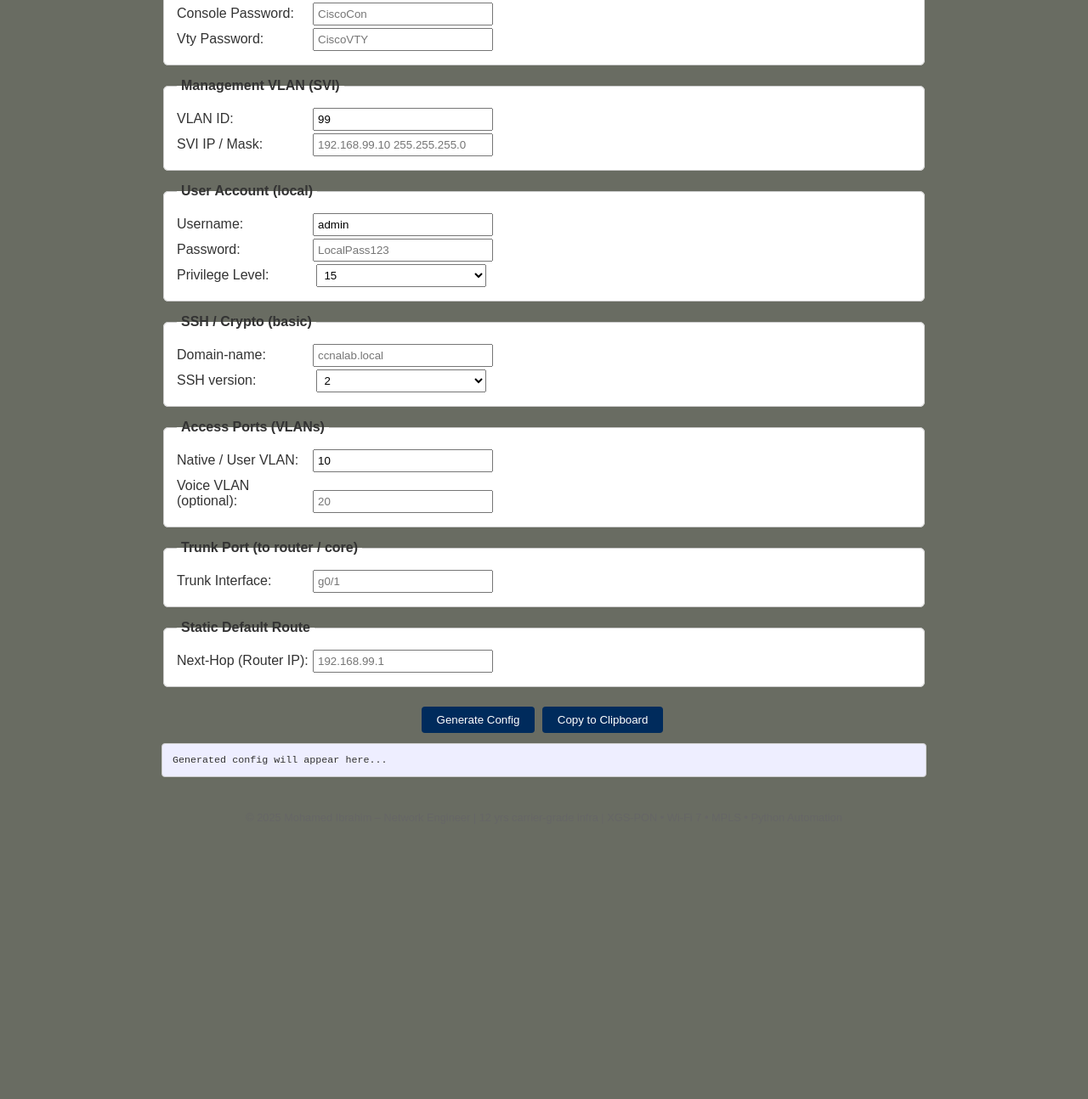
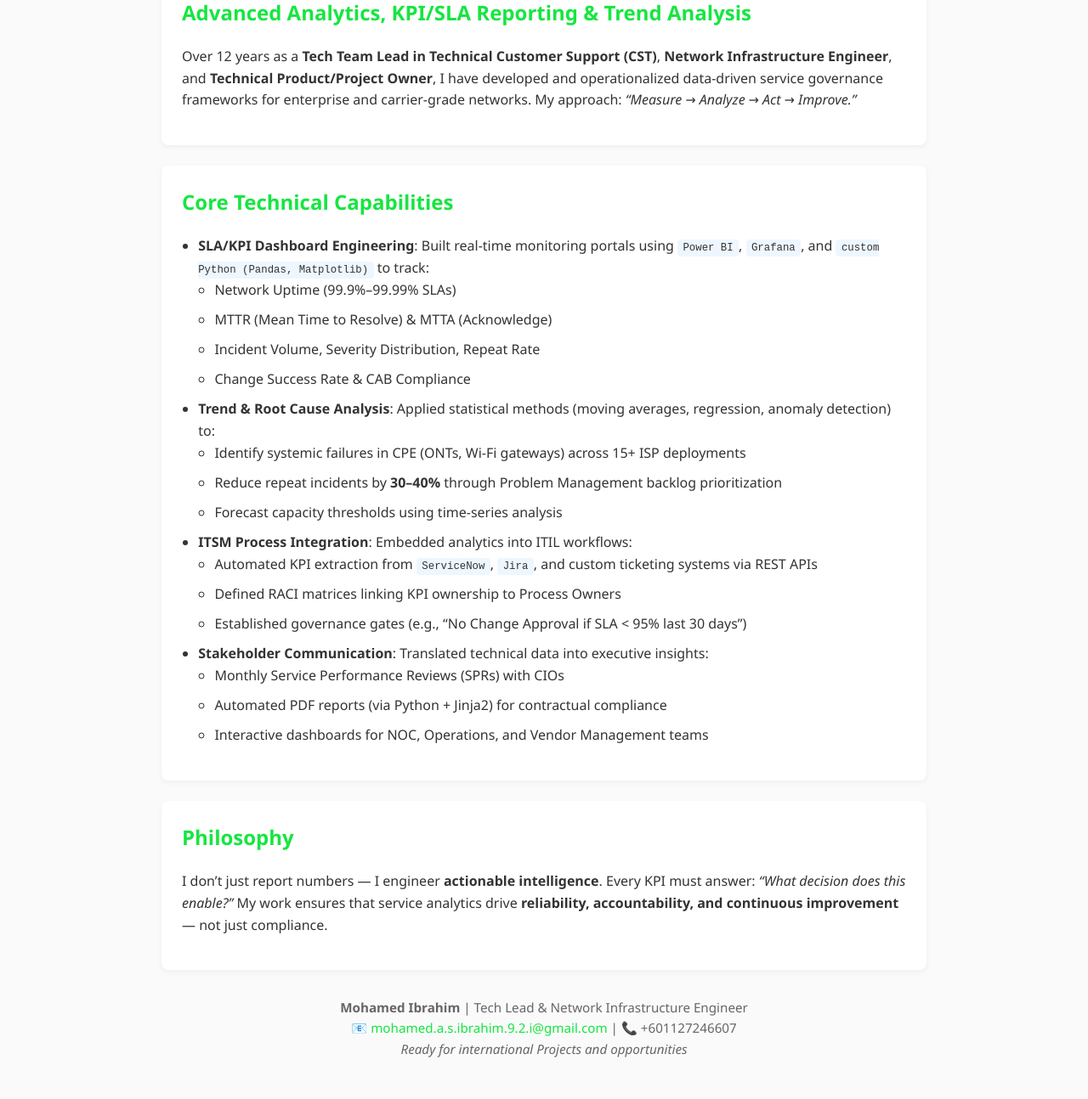
Before and after one commit to mohamedasibrahim92i/KPIs, a plain HTML site: page index.html in a window 1280 px wide. Shown: the part 203-1497 px from the top of the page at 85% size. Before the commit the page ends 1193 px from the top, so only its background shows below. Drawn offline with Linux system fonts and the light colour scheme.

Commit message:
Update index.html

```diff
--- a/index.html
+++ b/index.html
@@ -1,163 +1,139 @@
 <!DOCTYPE html>
 <html lang="en">
 <head>
-  <meta charset="UTF-8">
-  <title>CCNA Config Generator – Mohamed Ibrahim</title>
-  <meta name="viewport" content="width=device-width, initial-scale=1">
+  <meta charset="UTF-8" />
+  <meta name="viewport" content="width=device-width, initial-scale=1.0"/>
+  <title>Mohamed Ibrahim | KPI/SLA & Service Analytics Expertise</title>
   <style>
-    body{font-family:Arial,Helvetica,sans-serif;margin:0;padding:0;background:#696c62;color:#333}
-    header{background:#3deebc;color:#fff;padding:20px 0;text-align:center}
-    header h1{margin:0;font-size:1.6em}
-    header p{margin:5px 0 0;font-size:0.95em}
-    .container{max-width:900px;margin:20px auto;padding:0 15px}
-    fieldset{background:#fff;border:1px solid #ccc;border-radius:6px;margin-bottom:15px;padding:15px}
-    legend{font-weight:bold;padding:0 5px}
-    label{display:inline-block;width:160px;margin:6px 0}
-    input[type=text],input[type=password],select{width:200px;padding:4px}
-    button{padding:8px 18px;margin:8px 4px 0 0;border:none;border-radius:4px;background:#002b5c;color:#fff;cursor:pointer}
-    button:hover{background:#004a92}
-    pre{background:#eef;border:1px solid #ccc;border-radius:4px;padding:12px;font-size:0.9em;white-space:pre-wrap}
-    footer{text-align:center;font-size:0.8em;color:#666;padding:20px 0}
+    body {
+      font-family: 'Segoe UI', Tahoma, Geneva, Verdana, sans-serif;
+      line-height: 1.6;
+      color: #333;
+      max-width: 900px;
+      margin: 0 auto;
+      padding: 2rem;
+      background-color: #fafafa;
+    }
+    header {
+      text-align: center;
+      margin-bottom: 2.5rem;
+      border-bottom: 2px solid #809d8a;
+      padding-bottom: 1.5rem;
+    }
+    h1 {
+      color: #809d8a;
+      margin: 0;
+    }
+    .subtitle {
+      color: #555;
+      font-style: italic;
+    }
+    .section {
+      background: white;
+      padding: 1.5rem;
+      margin-bottom: 1.5rem;
+      border-radius: 8px;
+      box-shadow: 0 2px 6px rgba(0,0,0,0.05);
+    }
+    h2 {
+      color: #16e640;;
+      margin-top: 0;
+    }
+    ul {
+      padding-left: 1.2rem;
+    }
+    li {
+      margin-bottom: 0.6rem;
+    }
+    .tool {
+      background: #eef7ff;
+      padding: 0.2rem 0.4rem;
+      border-radius: 4px;
+      font-family: monospace;
+      font-size: 0.95em;
+    }
+    footer {
+      text-align: center;
+      margin-top: 2rem;
+      color: #666;
+      font-size: 0.95em;
+    }
+    a {
+      color: #16e640;
+      text-decoration: none;
+    }
+    a:hover {
+      text-decoration: underline;
+    }
   </style>
 </head>
 <body>
+  <header>
+    <h1>Mohamed Ibrahim</h1>
+    <div class="subtitle">Senior NetServices & Automation Engineer | Tech Lead | Technical Product Owner</div>
+  </header>
 
-<header>
-  <h1>CCNA Config Generator</h1>
-  <p>
-    Crafted by <strong>Mohamed Ibrahim</strong> &nbsp;|&nbsp;
-    <a href="https://mohamedibrahimi.netlify.app" style="color:#fff">Portfolio</a> &nbsp;|&nbsp;
-    <a href="mailto:mohamed.a.s.ibrahim.9.2.i@gmail.com" style="color:#fff">Email</a> &nbsp;|&nbsp;
-    WhatsApp: +601127246607
-  </p>
-</header>
-
-<div class="container">
-  <fieldset>
-    <legend>Basic Device Info</legend>
-    <label>Hostname:</label><input type="text" id="host" placeholder="Switch01"><br>
-    <label>Enable Secret:</label><input type="password" id="enSec" placeholder="CCNA123!"><br>
-    <label>Console Password:</label><input type="password" id="conPass" placeholder="CiscoCon"><br>
-    <label>Vty Password:</label><input type="password" id="vtyPass" placeholder="CiscoVTY"><br>
-  </fieldset>
-
-  <fieldset>
-    <legend>Management VLAN (SVI)</legend>
-    <label>VLAN ID:</label><input type="text" id="mgmtVlan" value="99"><br>
-    <label>SVI IP / Mask:</label><input type="text" id="mgmtIP" placeholder="192.168.99.10 255.255.255.0"><br>
-  </fieldset>
-
-  <fieldset>
-    <legend>User Account (local)</legend>
-    <label>Username:</label><input type="text" id="user" value="admin"><br>
-    <label>Password:</label><input type="password" id="userPass" placeholder="LocalPass123"><br>
-    <label>Privilege Level:</label>
-    <select id="priv"><option value="15">15</option><option value="1">1</option></select><br>
-  </fieldset>
-
-  <fieldset>
-    <legend>SSH / Crypto (basic)</legend>
-    <label>Domain-name:</label><input type="text" id="domain" placeholder="ccnalab.local"><br>
-    <label>SSH version:</label>
-    <select id="sshVer"><option value="2">2</option><option value="1">1</option></select><br>
-  </fieldset>
-
-  <fieldset>
-    <legend>Access Ports (VLANs)</legend>
-    <label>Native / User VLAN:</label><input type="text" id="userVlan" value="10"><br>
-    <label>Voice VLAN (optional):</label><input type="text" id="voiceVlan" placeholder="20"><br>
-  </fieldset>
-
-  <fieldset>
-    <legend>Trunk Port (to router / core)</legend>
-    <label>Trunk Interface:</label><input type="text" id="trunkInt" placeholder="g0/1"><br>
-  </fieldset>
-
-  <fieldset>
-    <legend>Static Default Route</legend>
-    <label>Next-Hop (Router IP):</label><input type="text" id="gwIP" placeholder="192.168.99.1"><br>
-  </fieldset>
-
-  <div style="text-align:center">
-    <button onclick="genConfig()">Generate Config</button>
-    <button onclick="copyConfig()">Copy to Clipboard</button>
+  <div class="section">
+    <h2>Advanced Analytics, KPI/SLA Reporting & Trend Analysis</h2>
+    <p>
+      Over 12 years as a <strong>Tech Team Lead in Technical Customer Support (CST)</strong>,
+      <strong>Network Infrastructure Engineer</strong>, and <strong>Technical Product/Project Owner</strong>,
+      I have developed and operationalized data-driven service governance frameworks for enterprise and carrier-grade networks.
+      My approach: <em>“Measure → Analyze → Act → Improve.”</em>
+    </p>
   </div>
 
-  <pre id="output">Generated config will appear here...</pre>
-</div>
+  <div class="section">
+    <h2>Core Technical Capabilities</h2>
+    <ul>
+      <li><strong>SLA/KPI Dashboard Engineering</strong>: Built real-time monitoring portals using <span class="tool">Power BI</span>, <span class="tool">Grafana</span>, and <span class="tool">custom Python (Pandas, Matplotlib)</span> to track:
+        <ul>
+          <li>Network Uptime (99.9%–99.99% SLAs)</li>
+          <li>MTTR (Mean Time to Resolve) & MTTA (Acknowledge)</li>
+          <li>Incident Volume, Severity Distribution, Repeat Rate</li>
+          <li>Change Success Rate & CAB Compliance</li>
+        </ul>
+      </li>
+      <li><strong>Trend & Root Cause Analysis</strong>: Applied statistical methods (moving averages, regression, anomaly detection) to:
+        <ul>
+          <li>Identify systemic failures in CPE (ONTs, Wi-Fi gateways) across 15+ ISP deployments</li>
+          <li>Reduce repeat incidents by <strong>30–40%</strong> through Problem Management backlog prioritization</li>
+          <li>Forecast capacity thresholds using time-series analysis</li>
+        </ul>
+      </li>
+      <li><strong>ITSM Process Integration</strong>: Embedded analytics into ITIL workflows:
+        <ul>
+          <li>Automated KPI extraction from <span class="tool">ServiceNow</span>, <span class="tool">Jira</span>, and custom ticketing systems via REST APIs</li>
+          <li>Defined RACI matrices linking KPI ownership to Process Owners</li>
+          <li>Established governance gates (e.g., “No Change Approval if SLA < 95% last 30 days”)</li>
+        </ul>
+      </li>
+      <li><strong>Stakeholder Communication</strong>: Translated technical data into executive insights:
+        <ul>
+          <li>Monthly Service Performance Reviews (SPRs) with CIOs</li>
+          <li>Automated PDF reports (via Python + Jinja2) for contractual compliance</li>
+          <li>Interactive dashboards for NOC, Operations, and Vendor Management teams</li>
+        </ul>
+      </li>
+    </ul>
+  </div>
 
-<footer>
-  © 2025 Mohamed Ibrahim – Network Engineer | 12 yrs carrier-grade infra | XGS-PON • Wi-Fi 7 • MPLS • Python Automation
-</footer>
+  <div class="section">
+    <h2>Philosophy</h2>
+    <p>
+      I don’t just report numbers — I engineer <strong>actionable intelligence</strong>.
+      Every KPI must answer: <em>“What decision does this enable?”</em>
+      My work ensures that service analytics drive <strong>reliability, accountability, and continuous improvement</strong> — not just compliance.
+    </p>
+  </div>
 
-<script>
-  function genConfig(){
-    const h   = document.getElementById('host').value.trim() || 'Switch';
-    const en  = document.getElementById('enSec').value.trim() || 'CCNA123';
-    const con = document.getElementById('conPass').value.trim() || 'ConPass';
-    const vty = document.getElementById('vtyPass').value.trim() || 'VtyPass';
-    const mgmtVlan = document.getElementById('mgmtVlan').value.trim() || '99';
-    const mgmtIP = document.getElementById('mgmtIP').value.trim() || '192.168.99.10 255.255.255.0';
-    const user = document.getElementById('user').value.trim() || 'admin';
-    const upass= document.getElementById('userPass').value.trim() || 'UserPass123';
-    const priv = document.getElementById('priv').value;
-    const dom  = document.getElementById('domain').value.trim() || 'ccnalab.local';
-    const sshV = document.getElementById('sshVer').value;
-    const userVlan = document.getElementById('userVlan').value.trim() || '10';
-    const voiceVlan= document.getElementById('voiceVlan').value.trim();
-    const trunkInt = document.getElementById('trunkInt').value.trim() || 'g0/1';
-    const gwIP = document.getElementById('gwIP').value.trim() || '192.168.99.1';
-
-    const cfg = `! ${h} – Basic CCNA-level config
-hostname ${h}
-!
-enable secret ${en}
-!
-ip domain-name ${dom}
-crypto key gen rsa mod 1024
-ip ssh version ${sshV}
-!
-username ${user} privilege ${priv} secret ${upass}
-!
-line con 0
- password ${con}
- login
-line vty 0 15
- password ${vty}
- login local
- transport input ssh
-!
-vlan ${mgmtVlan}
- name MGMT
-vlan ${userVlan}
- name USER
-${voiceVlan ? `vlan ${voiceVlan}\n name VOICE\n` : ''}!
-interface vlan ${mgmtVlan}
- ip address ${mgmtIP}
- no shut
-!
-ip default-gateway ${gwIP}
-!
-interface range fa0/1-24
- switchport mode access
- switchport access vlan ${userVlan}
-${voiceVlan ? ` switchport voice vlan ${voiceVlan}\n` : ''} spanning-tree portfast
-!
-interface ${trunkInt}
- switchport mode trunk
-${voiceVlan ? ` switchport trunk allowed vlan ${mgmtVlan},${userVlan},${voiceVlan}\n` : ` switchport trunk allowed vlan ${mgmtVlan},${userVlan}\n`}!
-banner motd # Authorised access only – Mohamed Ibrahim CCNA Lab #
-!
-end
-`;
-    document.getElementById('output').textContent = cfg;
-  }
-
-  function copyConfig(){
-    const txt = document.getElementById('output').textContent;
-    navigator.clipboard.writeText(txt).then(()=>alert('Config copied!'));
-  }
-</script>
-
+  <footer>
+    <p>
+      <strong>Mohamed Ibrahim</strong> | Tech Lead & Network Infrastructure Engineer<br>
+      📧 <a href="mailto:mohamed.a.s.ibrahim.9.2.i@gmail.com">mohamed.a.s.ibrahim.9.2.i@gmail.com</a> |
+      📞 +601127246607<br>
+      <em>Ready for  international Projects and opportunities</em>
+    </p>
+  </footer>
 </body>
 </html>
```
